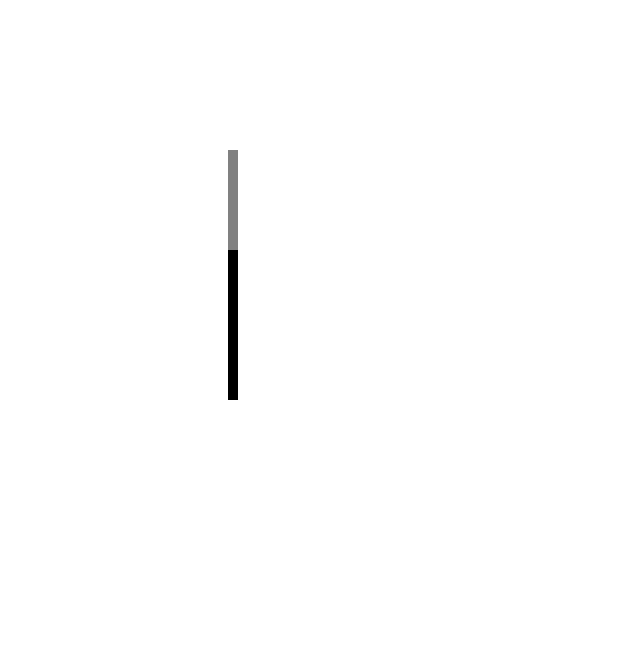
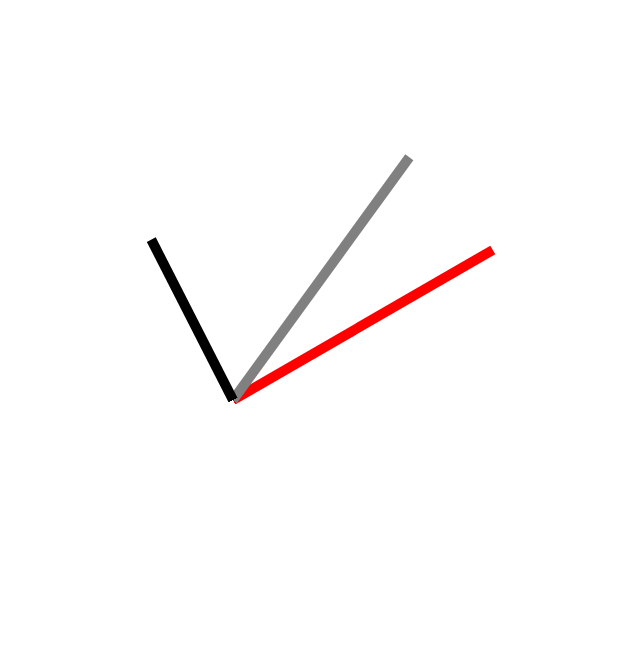
Before and after one commit to NathanAndrews20/Clock, a plain HTML site: page index.html in a window 1280 px wide. Shown: the whole page, without its empty margins (407-1047 px from the left). Drawn offline with Linux system fonts and the light colour scheme.

Commit message:
Added functionality to clock hands
Used JS Date object to rotate the hands depending on the time.

```diff
--- a/script.js
+++ b/script.js
@@ -0,0 +1,17 @@
+let runClock = setInterval(clock, 500);
+
+function clock(){
+    let date = new Date();
+
+    let secondHand = document.getElementById('second-hand');
+    let secondDegrees = date.getSeconds()*6;
+    secondHand.style.transform = 'rotate('+secondDegrees+'deg)';
+
+    let minuteHand = document.getElementById('minute-hand');
+    let minuteDegrees = date.getMinutes()*6;
+    minuteHand.style.transform = 'rotate('+minuteDegrees+'deg)';
+
+    let hourHand = document.getElementById('hour-hand');
+    let hourDegrees = ((date.getHours()%12)*30)+(date.getMinutes()/2);
+    hourHand.style.transform = 'rotate('+hourDegrees+'deg)';
+}
--- a/style.css
+++ b/style.css
@@ -14,20 +14,20 @@ html, body{
 #second-hand{
     position: absolute;
     width: 10px;
-    height: 500px;
+    height: 75%;
     background-image: linear-gradient(red 50%, transparent 50%);
 }
 
 #minute-hand{
     position: absolute;
     width: 10px;
-    height: 500px;
+    height: 75%;
     background-image: linear-gradient(gray 50%, transparent 50%);
 }
 
 #hour-hand{
     position: absolute;
     width: 10px;
-    height: 300px;
+    height: 45%;
     background-image: linear-gradient(black 50%, transparent 50%);
 }
```
